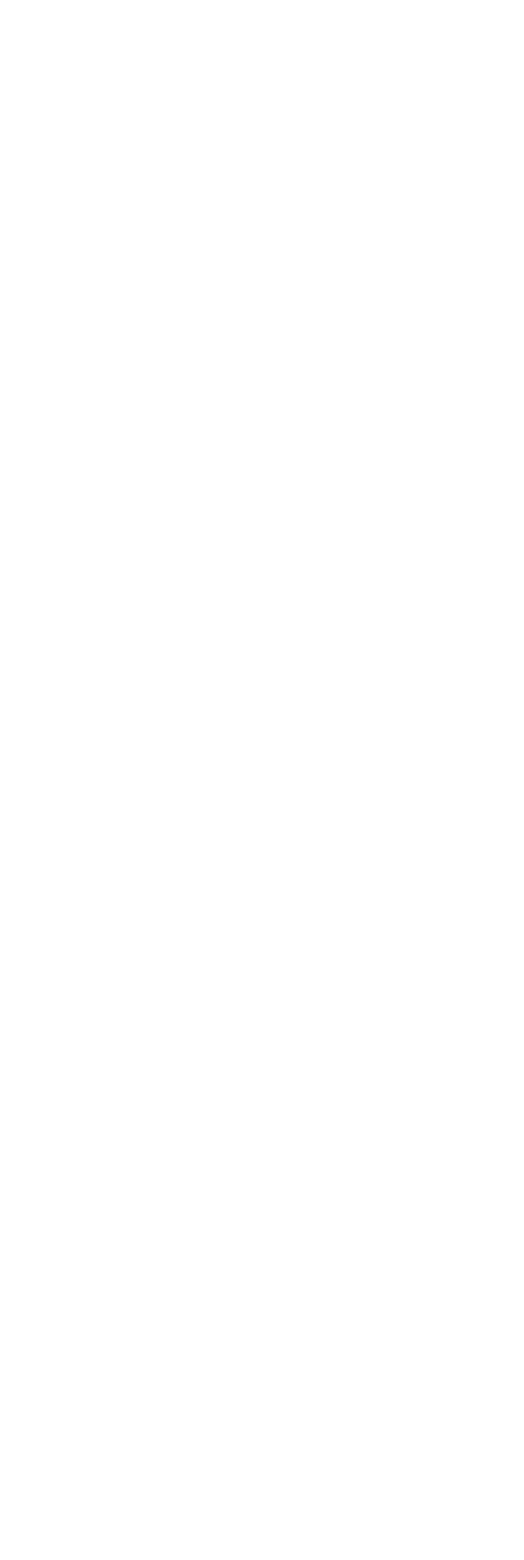
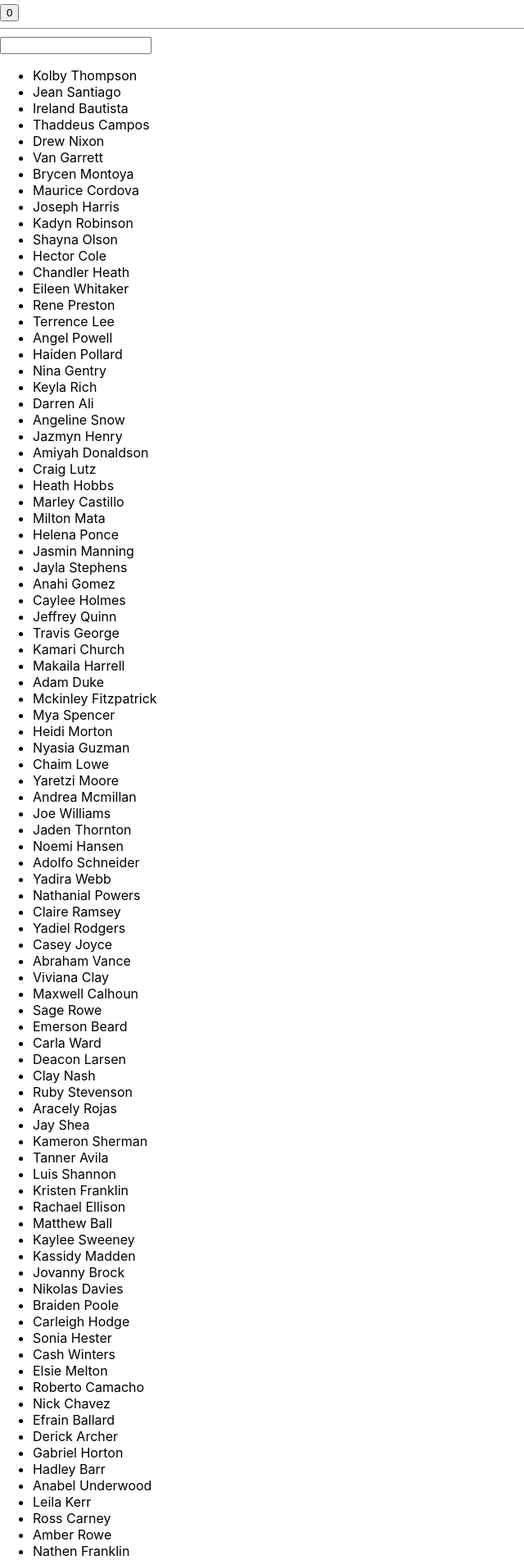
Before and after one commit to Ruslan379/Education_react, a React (Create React App) app: page / in a window 1280 px wide. Shown: the part 780-2683 px from the top of the page at 82% size, without its empty margins (0-640 px from the left). Before the commit the page ends 800 px from the top, so only its background shows below. Built offline with nearby package versions, Linux system fonts and the light colour scheme.

Commit message:
Final cm04-08

```diff
--- a/src/App.js
+++ b/src/App.js
@@ -11,7 +11,8 @@ import {
   OldCounter,
   Counter,
   SignupForm,
-  SkipEffectOnFirstRender
+  SkipEffectOnFirstRender,
+  Friends
 } from './react_cm/cm04-07&08_React';
 
 function App() {
@@ -70,6 +71,11 @@ function App() {
         <SkipEffectOnFirstRender />
       </div>
 
+      <div>
+        <h2>useMemo и 100 друзей</h2>
+        <Friends />
+      </div>
+
     </>
   );
 }
--- a/src/react_cm/cm04-07&08_React.js
+++ b/src/react_cm/cm04-07&08_React.js
@@ -1,4 +1,4 @@
-import { useState, useEffect, useRef } from 'react';
+import { useState, useEffect, useRef, useMemo } from 'react';
 import React, { Component } from "react";
 import useLocalStorage from '../hooks/useLocalStorage';
 
@@ -345,12 +345,12 @@ export function SkipEffectOnFirstRender() {
 
     useEffect(() => {
         if (isFirstRender.current) {
-            console.log('isFirstRender: ', isFirstRender);
+            // console.log('isFirstRender: ', isFirstRender); //!
             isFirstRender.current = false;
             return;
         }
 
-        console.log(`Выполняется useEffect - ${Date.now()}`);
+        // console.log(`Выполняется useEffect - ${Date.now()}`); //!
     });
 
     return (
@@ -360,6 +360,176 @@ export function SkipEffectOnFirstRender() {
                 <code style={styles.code}>useEffect</code> этого компонента не
                 выполняется на первом рендере
             </p>
+        </div>
+    );
+}
+
+/*
+* -
+! ========================================
+ */
+
+//! ___useMemo и 100 друзей___
+
+// import { useState, useMemo } from 'react';
+
+const initalFriends = [
+    'Kolby Thompson',
+    'Jean Santiago',
+    'Ireland Bautista',
+    'Thaddeus Campos',
+    'Drew Nixon',
+    'Van Garrett',
+    'Brycen Montoya',
+    'Maurice Cordova',
+    'Joseph Harris',
+    'Kadyn Robinson',
+    'Shayna Olson',
+    'Hector Cole',
+    'Chandler Heath',
+    'Eileen Whitaker',
+    'Rene Preston',
+    'Terrence Lee',
+    'Angel Powell',
+    'Haiden Pollard',
+    'Nina Gentry',
+    'Keyla Rich',
+    'Darren Ali',
+    'Angeline Snow',
+    'Jazmyn Henry',
+    'Amiyah Donaldson',
+    'Craig Lutz',
+    'Heath Hobbs',
+    'Marley Castillo',
+    'Milton Mata',
+    'Helena Ponce',
+    'Jasmin Manning',
+    'Jayla Stephens',
+    'Anahi Gomez',
+    'Caylee Holmes',
+    'Jeffrey Quinn',
+    'Travis George',
+    'Kamari Church',
+    'Makaila Harrell',
+    'Adam Duke',
+    'Mckinley Fitzpatrick',
+    'Mya Spencer',
+    'Heidi Morton',
+    'Nyasia Guzman',
+    'Chaim Lowe',
+    'Yaretzi Moore',
+    'Andrea Mcmillan',
+    'Joe Williams',
+    'Jaden Thornton',
+    'Noemi Hansen',
+    'Adolfo Schneider',
+    'Yadira Webb',
+    'Nathanial Powers',
+    'Claire Ramsey',
+    'Yadiel Rodgers',
+    'Casey Joyce',
+    'Abraham Vance',
+    'Viviana Clay',
+    'Maxwell Calhoun',
+    'Sage Rowe',
+    'Emerson Beard',
+    'Carla Ward',
+    'Deacon Larsen',
+    'Clay Nash',
+    'Ruby Stevenson',
+    'Aracely Rojas',
+    'Jay Shea',
+    'Kameron Sherman',
+    'Tanner Avila',
+    'Luis Shannon',
+    'Kristen Franklin',
+    'Rachael Ellison',
+    'Matthew Ball',
+    'Kaylee Sweeney',
+    'Kassidy Madden',
+    'Jovanny Brock',
+    'Nikolas Davies',
+    'Braiden Poole',
+    'Carleigh Hodge',
+    'Sonia Hester',
+    'Cash Winters',
+    'Elsie Melton',
+    'Roberto Camacho',
+    'Nick Chavez',
+    'Efrain Ballard',
+    'Derick Archer',
+    'Gabriel Horton',
+    'Hadley Barr',
+    'Anabel Underwood',
+    'Leila Kerr',
+    'Ross Carney',
+    'Amber Rowe',
+    'Nathen Franklin',
+    'Oliver Harvey',
+    'Gavin Torres',
+    'Scott Lambert',
+    'Zane Hardy',
+    'Cody Waller',
+    'Angelique Shannon',
+    'Nathaly Mckenzie',
+    'Kaylee Pittman',
+    'Gracelyn Suarez',
+];
+
+export function Friends() {
+    const [count, setCount] = useState(0);
+    const [friends] = useState(initalFriends);
+    const [filter, setFilter] = useState('');
+
+
+    //? без useMemo -1
+    // const visibleFriends = friends.filter(friend =>
+    //     friend.toLowerCase().includes(filter),
+    // );
+
+    // const s = (() => { return 5; })(); //????
+
+    //? без useMemo -2
+    const visibleFriends = (() => {
+        console.log('Фильтруем друзей ' + Date.now());
+        return friends.filter(friend => friend.toLowerCase().includes(filter));
+    })();
+
+
+    //* useMemo
+    // const visibleFriends = useMemo(() => {
+    //     console.log('Фильтруем друзей ' + Date.now());
+    //     return friends.filter(friend => friend.toLowerCase().includes(filter));
+    // }, [filter, friends]);
+
+    //! useEffect - НЕ РАБОТАЕТ!!!
+    // const visibleFriends = useEffect(() => {
+    //     console.log('Фильтруем друзей ' + Date.now());
+    //     return friends.filter(friend => friend.toLowerCase().includes(filter));
+    // }, [filter, friends]);
+
+    return (
+        <div>
+            <button
+                onClick={() => setCount(c => c + 1)}
+            >
+                {count}
+            </button>
+            <hr />
+            <input
+                value={filter}
+                onChange={e => setFilter(e.target.value)}
+
+            />
+            <ul>
+                {visibleFriends.map((friend, idx) => (
+                    <li
+                        key={idx}
+                    >
+                        {friend}
+                    </li>
+                ))}
+            </ul>
         </div>
     );
 }
@@ -417,10 +587,3 @@ export function SkipEffectOnFirstRender() {
 * -
 ! ========================================
  */
-
-
-
-/*
-* -
-! ========================================
- */
```
